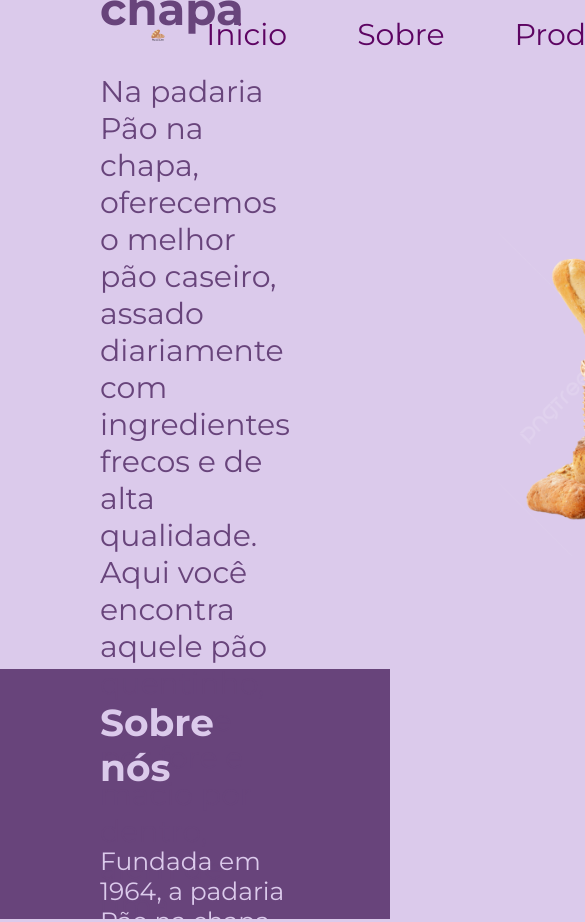
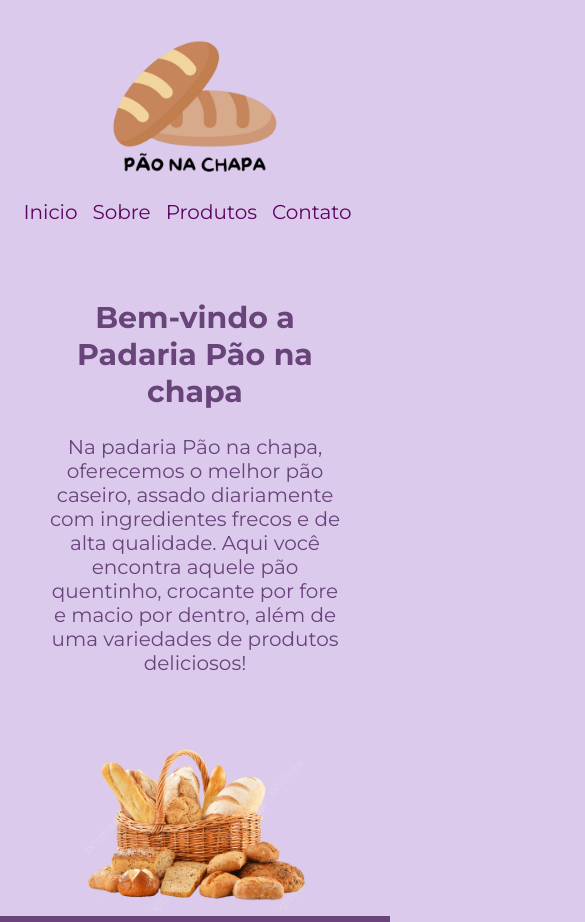
Before and after one commit to Dan-Ohana/site-padaria, a plain HTML site: page index.html in a window 390 px wide. Shown: the top 922 px of the page, 585 px wide, since content can reach past the window. Drawn offline with Linux system fonts and the light colour scheme.

Commit message:
Add files via upload

```diff
--- a/style.css
+++ b/style.css
@@ -29,14 +29,14 @@ header {
     color: rgb(93, 4, 98);
     text-decoration: none;
     margin-right: 70px;
-    font-size: 30px;
+    font-size: 20px;
 }
 
 #introducao {
     display: flex;
-    height: 600px;
+    min-height: 250px;
     align-items: center;
-    font-size: 30px;
+    font-size: 20px;
 }
 
 #introducao div{
@@ -50,18 +50,18 @@ header {
     padding-left: 100px;
     padding-right: 100px;
     background-color: rgb(104, 68, 123);
-    height: 250px;
+    min-height: 250px;
     display: flex;
     flex-direction: column;
     color: rgb(219, 202, 235);
-    font-size: 25px;
+    font-size: 20px;
 }
 
 
 #produtos{
     padding-left: 100px;
     padding-right: 100px;
-    font-size: 25px;
+    font-size: 20px;
     color: rgb(104, 68, 123);
 }
 
@@ -99,3 +99,53 @@ footer p {
     padding-bottom: 25px;
 
 }
+
+@media (max-width: 875px){
+    #introducao{
+        flex-direction: column;
+        text-align: center;
+    }
+
+    #introducao div{
+        padding-left: 0;
+        padding-right: 0;
+        width: 75%;
+    }
+
+    #introducao img{
+        width: 250px;
+    }
+
+    header{
+        flex-direction: column;
+        padding-left: 0;
+        padding-right: 0;
+    }
+
+    .menu ul{
+        padding-left: 0;
+        margin: auto;
+    }
+
+    .menu ul li a{
+        margin-right: 15px;
+    }
+
+    .logo-header{
+        width: 200px;
+    }
+
+    .conteudo-produtos{
+        flex-direction: column;
+        align-items: center;
+    }
+
+    #produtos{
+        padding-left: 0;
+        padding-right: 0;
+    }
+
+    .produto{
+        width: 75%;
+    }
+}
```
